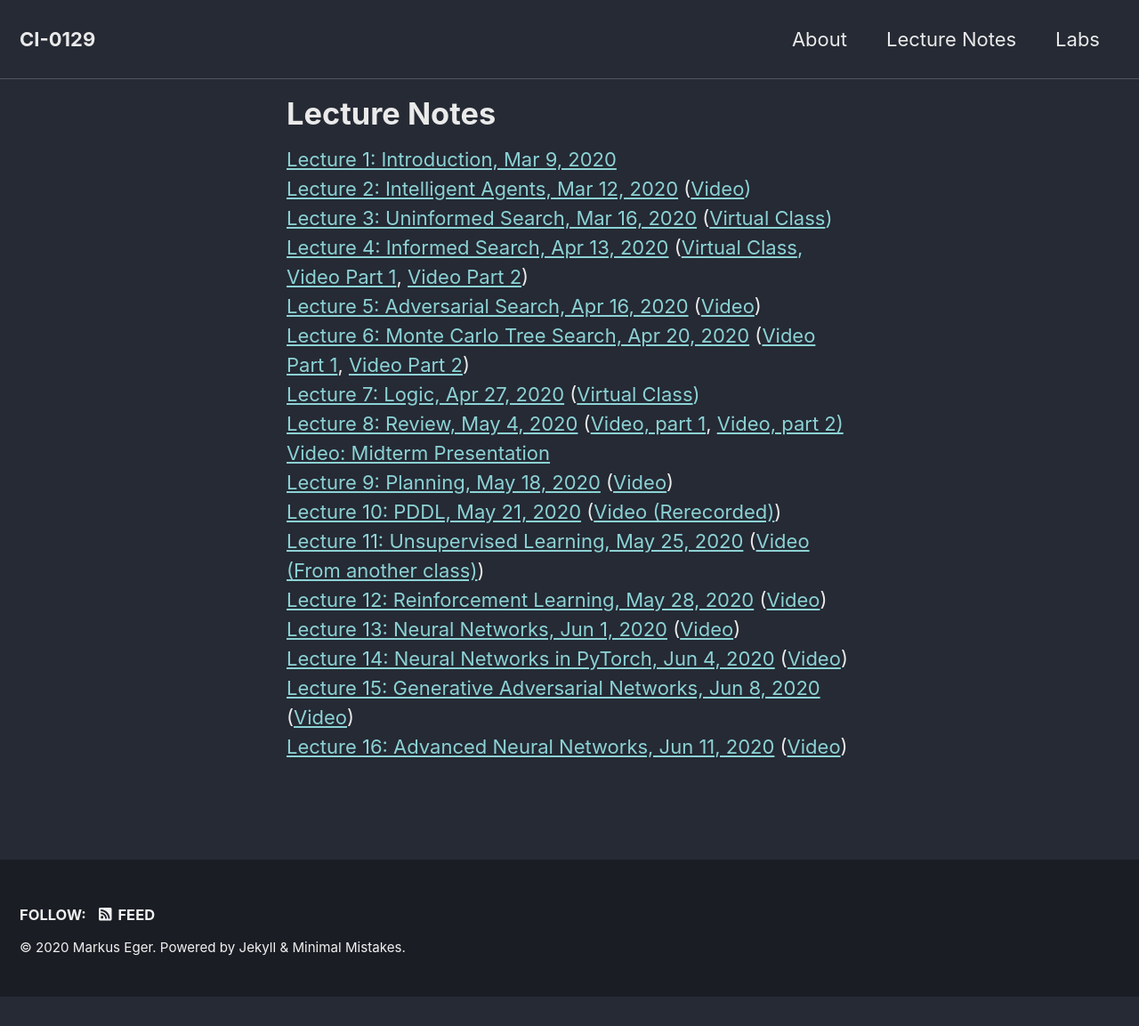
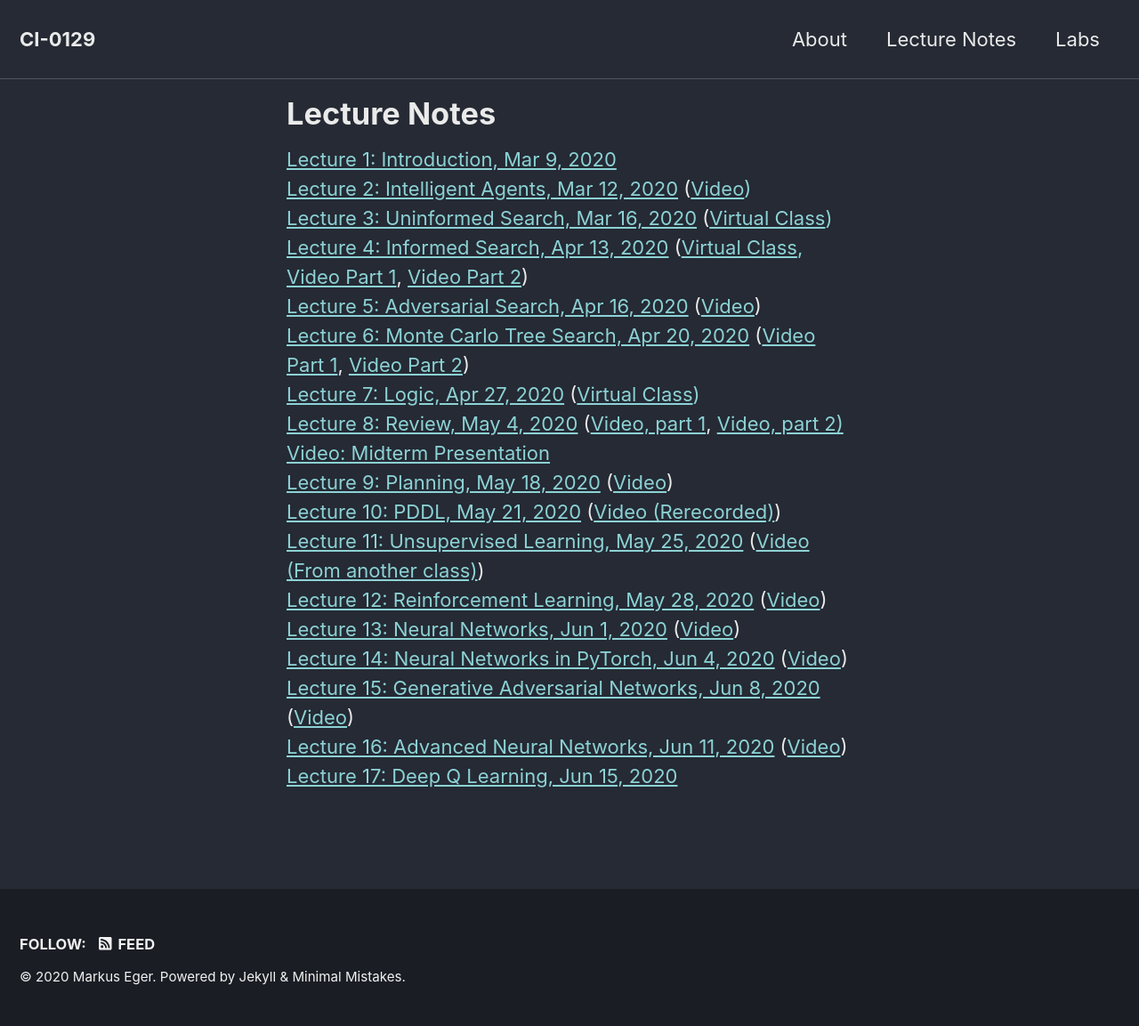
Before and after one commit to yawgmoth/CI-0129, a Jekyll site: the page built from _pages/slides.html, in a window 1280 px wide. Shown: the whole page at 89% size. Built offline with Jekyll 4.4.1, drawn with Linux system fonts in a browser that asks for light colours; cached includes are drawn as plain includes; nearby versions of some CDN libraries; before the commit the page ends 1120 px from its top, so only the background shows below that.

Commit message:
add lecture 17 slides to index

```diff
--- a/_pages/slides.html
+++ b/_pages/slides.html
@@ -25,3 +25,4 @@ categories: [frontpage]
 <a href="lecture14.html">Lecture 14: Neural Networks in PyTorch, Jun 4, 2020</a> (<a href="https://www.youtube.com/watch?v=NCtGZgrLnw8">Video</a>)<br/>
 <a href="lecture15.html">Lecture 15: Generative Adversarial Networks, Jun 8, 2020</a> (<a href="https://www.youtube.com/watch?v=yQuW5Gz8mVM">Video</a>) <br/>
 <a href="lecture16.html">Lecture 16: Advanced Neural Networks, Jun 11, 2020</a> (<a href="https://www.youtube.com/watch?v=-nwqdQSbPvw">Video</a>) <br/>
+<a href="lecture17.html">Lecture 17: Deep Q Learning, Jun 15, 2020</a>
```
